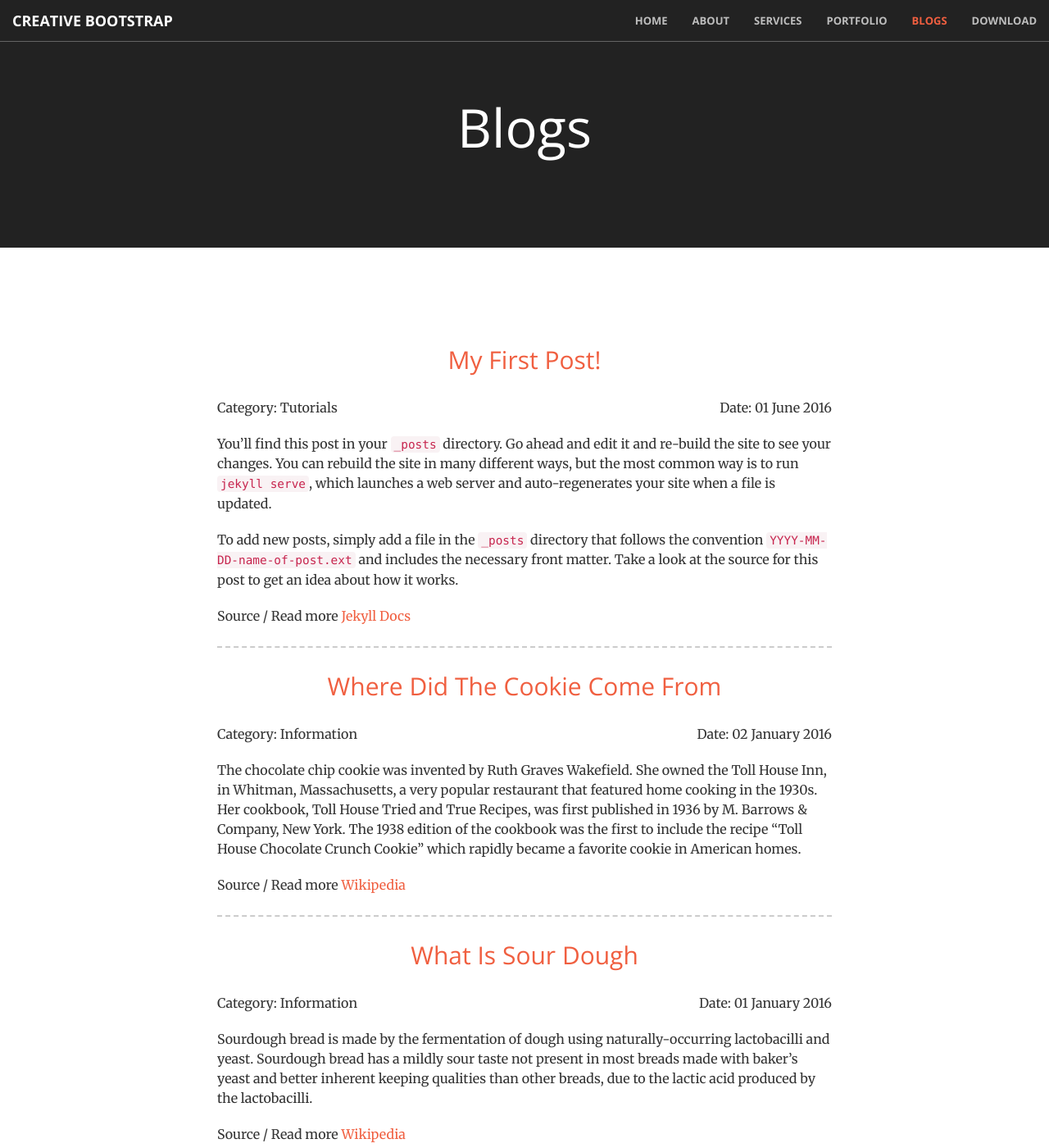
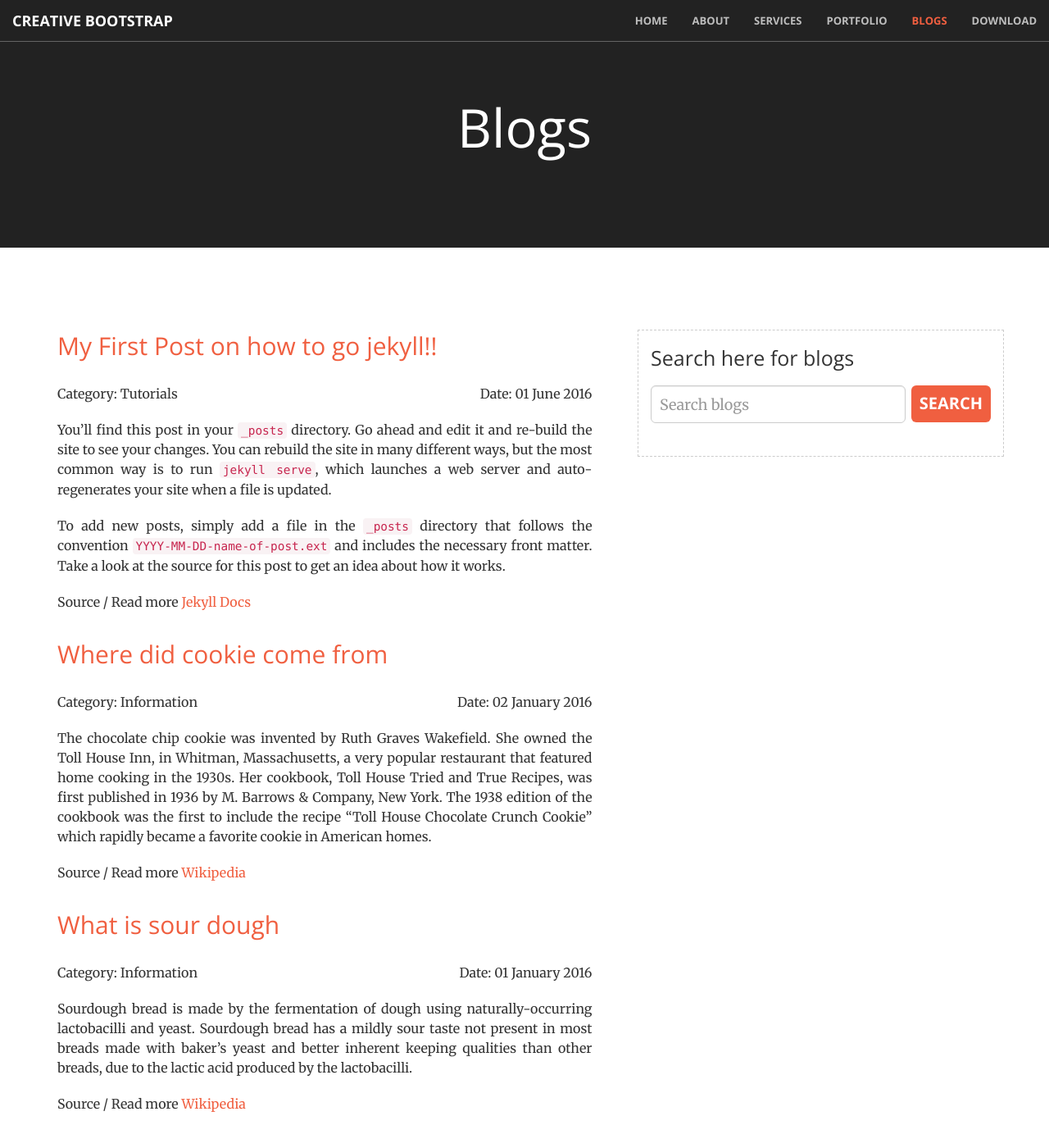
Before and after one commit to IamManchanda/creative-bootstrap, a Jekyll site: the page built from blogs.html, in a window 1280 px wide and 1400 px high. Shown: the whole window at 82% size. Built offline with Jekyll 4.4.1, drawn with Linux system fonts in a browser that asks for light colours.

Commit message:
Added search functionality with lunrjs
Please dont use lunrjs for bigger queries, algolia search might be a better option but its paid

```diff
--- /dev/null
+++ b/_layouts/search.html
@@ -0,0 +1,9 @@
+---
+layout: page
+---
+<div class="search">
+	{{ content }}
+</div>
+
+<script src="{{ site.baseurl }}/js/lunr.min.js"></script>
+<script src="{{ site.baseurl }}/js/search.js"></script>
--- a/_posts/2016-06-01-my-first-post.md
+++ b/_posts/2016-06-01-my-first-post.md
@@ -1,6 +1,6 @@
 ---
 layout: post
-title: My First Post!
+title: My First Post on how to go jekyll!!
 category: Tutorials
 description: Tutorial on how to edit posts
 ---
--- a/blogs.html
+++ b/blogs.html
@@ -1,5 +1,5 @@
 ---
-layout: page
+layout: search
 title: Blogs
 navigation_weight: 5
 permalink: /blogs/
@@ -8,11 +8,11 @@
 <section class="blogs">
 	<div class="container">
 		<div class="row">
-			<div class="col-md-8 col-md-offset-2">
-				<ul style="list-style-type: none;padding: 0px;">
+			<div class="col-md-7">
+				<ul style="list-style-type: none;padding: 0px;" class="blog-posts">
 					{% for post in site.posts %}
 						<li>
-							<h2 class="text-center">
+							<h2 class="text-left" style="margin-top: 3px;">
 								<a href="{{ site.baseurl }}{{ post.url }}">{{ post.title }}</a>
 							</h2>
 							<div class="row" style="margin-top: 30px;margin-bottom: 0px;">
@@ -30,6 +30,51 @@
 					{% endfor %}
 				</ul>
 			</div>
+			<div class="col-md-5">
+				<div class="row">
+					<div class="col-md-11 col-md-offset-1" style="border: 1px dashed #ccc;">
+						<div class="row no-gutters" style="margin-top:0px;">
+							<div class="col-md-12">
+								<h3 style="font-size: 25px;">Search here for blogs</h3>
+							</div>
+						</div>
+						<form action="/blogs/" method="get" class="search-form">
+							<div class="form-group">
+								<div class="row no-gutters">
+									<div class="col-md-9 col-sm-8">
+										<input type="text" id="search-box" name="query" placeholder="Search blogs" class="form-control input-lg">
+									</div>
+									<div class="col-md-3 col-sm-4">
+										<div class="pull-right">
+									  		<input type="submit" value="search" class="btn btn-primary btn-lg">
+										</div>
+									  </div>
+								</div>
+							</div>
+						</form>
+						<div class="row">
+							<div class="col-md-11">
+								<ul id="search-results" style="list-style-type: none;padding:0 0 0 5px;"></ul>
+							</div>
+						</div>
+						<script>
+						  window.store = {
+						    {% for post in site.posts %}
+						      "{{ post.url | slugify }}": {
+						        "title": "{{ post.title | xml_escape }}",
+						        "author": "{{ post.author | xml_escape }}",
+						        "category": "{{ post.category | xml_escape }}",
+						        "content": {{ post.content | strip_html | strip_newlines | jsonify }},
+						        "url": "{{ post.url | xml_escape }}"
+						      }
+						      {% unless forloop.last %},{% endunless %}
+						    {% endfor %}
+						  };
+						</script>
+					</div>
+				</div>
+			</div>
 		</div>
+
 	</div>
 </section>
--- a/css/creative.css
+++ b/css/creative.css
@@ -477,11 +477,75 @@
 }
 
 .blogs ul li {
-    padding-bottom: 5px;
-    margin-bottom: 30px;
-    border-bottom: 2px dashed #ccc;
+    margin-bottom: 35px;
 }
 
-.blogs ul li:last-of-type {
-    border-bottom: none;
+
+textarea,
+input[type="text"] {
+    width: 100%;
+    padding: 10px;
+    font-size: 18px;
+    display: block;
+    box-sizing: padding-box;
 }
+
+textarea {
+    height: 250px;
+    line-height: 1.5em;
+    border: 1px solid #ccc;
+    resize: none;
+}
+
+label {
+    margin: 30px 0 10px 0;
+    display: block;
+}
+
+input[type="submit"] {
+    margin: 22px 0 0 0;
+    font-size: 20px;
+}
+
+.search {
+    margin: 0 auto;
+}
+
+.search-form .btn {
+    border-radius: 6px;
+}
+
+.search-form {
+    margin-top: 10px;
+    margin-bottom: 30px;
+}
+
+.search-form input[type="submit"] {
+    margin-top: 0px;
+}
+
+.row.no-gutters {
+  margin-right: 0;
+  margin-left: 0;
+}
+.row.no-gutters > [class^="col-"],
+.row.no-gutters > [class*=" col-"] {
+  padding-right: 0;
+  padding-left: 0;
+}
+
+.search-form .btn-lg {
+    padding: 9px 10px;
+}
+
+.blog-posts p {
+    text-align: justify;
+}
+
+#search-results h3 {
+    margin-top: 0px;
+}
+
+#search-results p {
+    text-align: justify;
+}
--- /dev/null
+++ b/js/search.js
@@ -0,0 +1,61 @@
+(function() {
+  function displaySearchResults(results, store) {
+    var searchResults = document.getElementById('search-results');
+
+    if (results.length) { // Are there any results?
+      var appendString = '';
+
+      for (var i = 0; i < results.length; i++) {  // Iterate over the results
+        var item = store[results[i].ref];
+        appendString += '<li><a href="' + item.url + '"><h3>' + item.title + '</h3></a>';
+        appendString += '<p>' + item.content.substring(0, 190) + '...</p></li>';
+      }
+
+      searchResults.innerHTML = appendString;
+    } else {
+      searchResults.innerHTML = '<li><p>No results found</p></li>';
+    }
+  }
+
+  function getQueryVariable(variable) {
+    var query = window.location.search.substring(1);
+    var vars = query.split('&');
+
+    for (var i = 0; i < vars.length; i++) {
+      var pair = vars[i].split('=');
+
+      if (pair[0] === variable) {
+        return decodeURIComponent(pair[1].replace(/\+/g, '%20'));
+      }
+    }
+  }
+
+  var searchTerm = getQueryVariable('query');
+
+  if (searchTerm) {
+    document.getElementById('search-box').setAttribute("value", searchTerm);
+
+    // Initalize lunr with the fields it will be searching on. I've given title
+    // a boost of 10 to indicate matches on this field are more important.
+    var idx = lunr(function () {
+      this.field('id');
+      this.field('title', { boost: 10 });
+      this.field('author');
+      this.field('category');
+      this.field('content');
+    });
+
+    for (var key in window.store) { // Add the data to lunr
+      idx.add({
+        'id': key,
+        'title': window.store[key].title,
+        'author': window.store[key].author,
+        'category': window.store[key].category,
+        'content': window.store[key].content
+      });
+
+      var results = idx.search(searchTerm); // Get lunr to perform a search
+      displaySearchResults(results, window.store); // We'll write this in the next section
+    }
+  }
+})();
```
Also changed, not shown: _posts/2016-01-01-what-is-sour-dough.md (+2 -1 lines), _posts/2016-01-02-where-did-the-cookie-come-from.md (+2 -1 lines), js/lunr.min.js (added).
